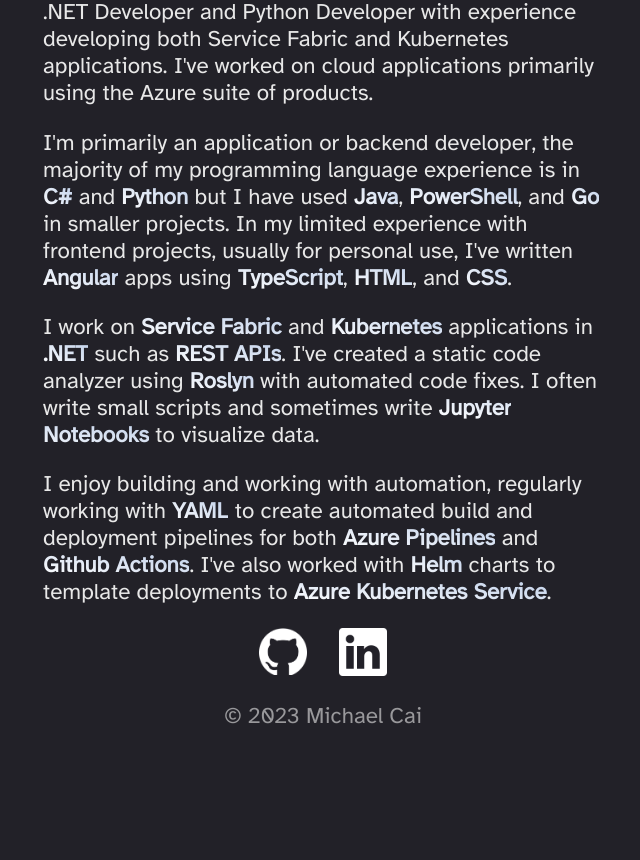
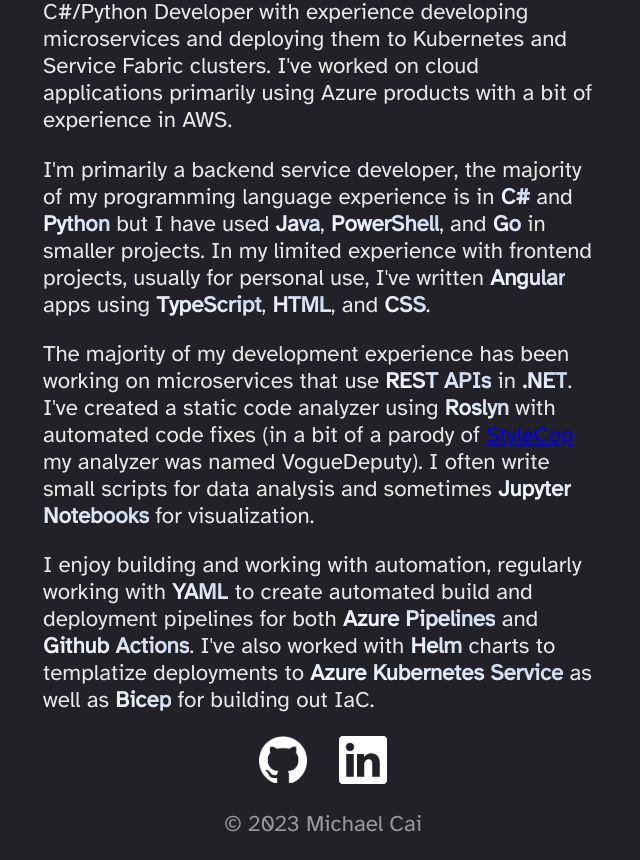
Before and after one commit to cai-michael/cai-michael.github.io, an Angular app in the folder website/: page / in a window 1280 px wide. Shown: the part 480-1340 px from the top of the page, without its empty margins (317-957 px from the left). Before the commit the page ends 1232 px from the top, so only its background shows below. Built offline with nearby package versions, Linux system fonts and the light colour scheme.

Commit message:
Update Details

```diff
--- a/website/src/app/home/home.component.html
+++ b/website/src/app/home/home.component.html
@@ -2,23 +2,46 @@
 <header>
   <div class="container">
     <h1 class="name">Michael Cai</h1>
-    <h2 class="job-title">Full-time Raccoon Enthusiast and Backend Developer</h2>
+    <h2 class="job-title">
+      Raccoon Enthusiast, DevOps Engineer, and Backend Developer
+    </h2>
     <img
       class="github-icon"
       src="https://avatars.githubusercontent.com/u/31701749?v=4"
       alt="Michael Cai's Github Icon"
     />
     <p>
-      .NET Developer and Python Developer with experience developing both
-      Service Fabric and Kubernetes applications. I've worked on cloud
-      applications primarily using the Azure suite of products.
+      C#/Python Developer with experience developing microservices and deploying
+      them to Kubernetes and Service Fabric clusters. I've worked on cloud
+      applications primarily using Azure products with a bit of experience in
+      AWS.
     </p>
   </div>
 </header>
 
-
 <div class="container">
-  <p>I'm primarily an application or backend developer, the majority of my programming language experience is in <b>C#</b> and <b>Python</b> but I have used <b>Java</b>, <b>PowerShell</b>, and <b>Go</b> in smaller projects. In my limited experience with frontend projects, usually for personal use, I've written <b>Angular</b> apps using <b>TypeScript</b>, <b>HTML</b>, and <b>CSS</b>.</p>
-  <p>I work on <b>Service Fabric</b> and <b>Kubernetes</b> applications in <b>.NET</b> such as <b>REST APIs</b>. I've created a static code analyzer using <b>Roslyn</b> with automated code fixes. I often write small scripts and sometimes write <b>Jupyter Notebooks</b> to visualize data.</p>
-  <p>I enjoy building and working with automation, regularly working with <b>YAML</b> to create automated build and deployment pipelines for both <b>Azure Pipelines</b> and <b>Github Actions</b>. I've also worked with <b>Helm</b> charts to template deployments to <b>Azure Kubernetes Service</b>.</p>
+  <p>
+    I'm primarily a backend service developer, the majority of my programming
+    language experience is in <b>C#</b> and <b>Python</b> but I have used
+    <b>Java</b>, <b>PowerShell</b>, and <b>Go</b> in smaller projects. In my
+    limited experience with frontend projects, usually for personal use, I've
+    written <b>Angular</b> apps using <b>TypeScript</b>, <b>HTML</b>, and
+    <b>CSS</b>.
+  </p>
+  <p>
+    The majority of my development experience has been working on microservices
+    that use <b>REST APIs</b> in <b>.NET</b>. I've created a static code
+    analyzer using <b>Roslyn</b> with automated code fixes (in a bit of a parody
+    of <a href="https://en.wikipedia.org/wiki/StyleCop">StyleCop</a> my analyzer
+    was named VogueDeputy). I often write small scripts for data analysis and
+    sometimes <b>Jupyter Notebooks</b> for visualization.
+  </p>
+  <p>
+    I enjoy building and working with automation, regularly working with
+    <b>YAML</b> to create automated build and deployment pipelines for both
+    <b>Azure Pipelines</b> and <b>Github Actions</b>. I've also worked with
+    <b>Helm</b> charts to templatize deployments to
+    <b>Azure Kubernetes Service</b> as well as <b>Bicep</b> for building out
+    IaC.
+  </p>
 </div>
--- a/website/src/app/resume/resume.component.html
+++ b/website/src/app/resume/resume.component.html
@@ -7,41 +7,60 @@
 <!--Employment-->
 <div class="summaries-container first">
   <h2>Employment</h2>
-  <hr class="top-separator">
-  <app-summary class="summary"
+
+  <hr class="top-separator" />
+
+  <app-summary
+    class="summary"
+    header="BitFocus"
+    title="Tools & Automation Engineer"
+    image=""
+    [dates]="currentDateString('October 2024')"
+    description="CI/CD Processes | Pipelines "
+  >
+  </app-summary>
+
+  <app-summary
+    class="summary"
     header="AVEVA"
-    title="Software Developer I"
+    title="R&D Member of Technical Staff II"
     image=""
-    [dates]="currentDateString('March 2022')"
-    description=".NET | Service Fabric | Kubernetes | Azure | ADO Pipelines | Azure SQL Server | Cosmos DB">
+    dates="March 2022 - October 2024"
+    description=".NET | Kubernetes | Service Fabric | Azure | ADO Pipelines | Bicep | Cosmos DB"
+  >
   </app-summary>
-  <app-summary class="summary"
+
+  <app-summary
+    class="summary"
     header="Arizona State University"
     title="Graduate Services Assistant"
     image=""
     dates="January 2021 - December 2021"
-    description="Python | Jupyter Notebook | PyTorch">
+    description="Python | Jupyter Notebook | PyTorch"
+  >
   </app-summary>
-  <hr class="bottom-separator">
+  <hr class="bottom-separator" />
 </div>
 
 <!--Education-->
 <div class="summaries-container">
   <h2>Education</h2>
-  <hr class="top-separator">
-  <app-summary class="summary"
+  <hr class="top-separator" />
+  <app-summary
+    class="summary"
     header="MS in Computer Science"
     title="Arizona State University"
     image=""
     dates="January 2021 - December 2021"
-    description="Thesis: An Application of Attention for the Prediction of TCR-Epitope Binding Affinity">
+    description="Thesis: An Application of Attention for the Prediction of TCR-Epitope Binding Affinity"
+  >
     <h3>Notable Classes</h3>
     <h4>
-        Algorithms in Computational Biology<br>
-        Computational Social Choice<br>
-        Multimedia and Web Databases<br>
-        Distributed Databases<br>
-        Software Project, Process, and Quality Management<br>
+      Algorithms in Computational Biology<br />
+      Computational Social Choice<br />
+      Multimedia and Web Databases<br />
+      Distributed Databases<br />
+      Software Project, Process, and Quality Management<br />
     </h4>
   </app-summary>
   <app-summary
@@ -49,29 +68,34 @@
     title="Arizona State University & Barrett, The Honors College"
     image=""
     dates="August 2017 - December 2020"
-    description="Honors Thesis: Prediction of Binding Affinity of T cell Receptor and Antigens using Deep Neural Networks">
+    description="Honors Thesis: Prediction of Binding Affinity of T cell Receptor and Antigens using Deep Neural Networks"
+  >
   </app-summary>
   &nbsp;
-  <hr class="bottom-separator">
+  <hr class="bottom-separator" />
 </div>
 
 <!--Projects and Publications-->
 <div class="summaries-container">
   <h2>Projects and Publications</h2>
-  <hr class="top-separator">
-  <app-summary class="summary"
+  <hr class="top-separator" />
+  <app-summary
+    class="summary"
     header="Context-Aware Amino Acid Embedding Advances Analysis of TCR-Epitope Interactions"
     title="bioRxiv (Preprint)"
     image=""
     dates="April 2023"
-    description="Author">
+    description="Author"
+  >
   </app-summary>
-  <app-summary class="summary"
-      header="ATM-TCR: TCR-epitope binding affinity prediction using a multi-head self-attention model"
-      title="Frontiers in Immunology"
-      image=""
-      dates="July 2022"
-      description="First Author">
+  <app-summary
+    class="summary"
+    header="ATM-TCR: TCR-epitope binding affinity prediction using a multi-head self-attention model"
+    title="Frontiers in Immunology"
+    image=""
+    dates="July 2022"
+    description="First Author"
+  >
   </app-summary>
-  <hr class="bottom-separator">
+  <hr class="bottom-separator" />
 </div>
```
